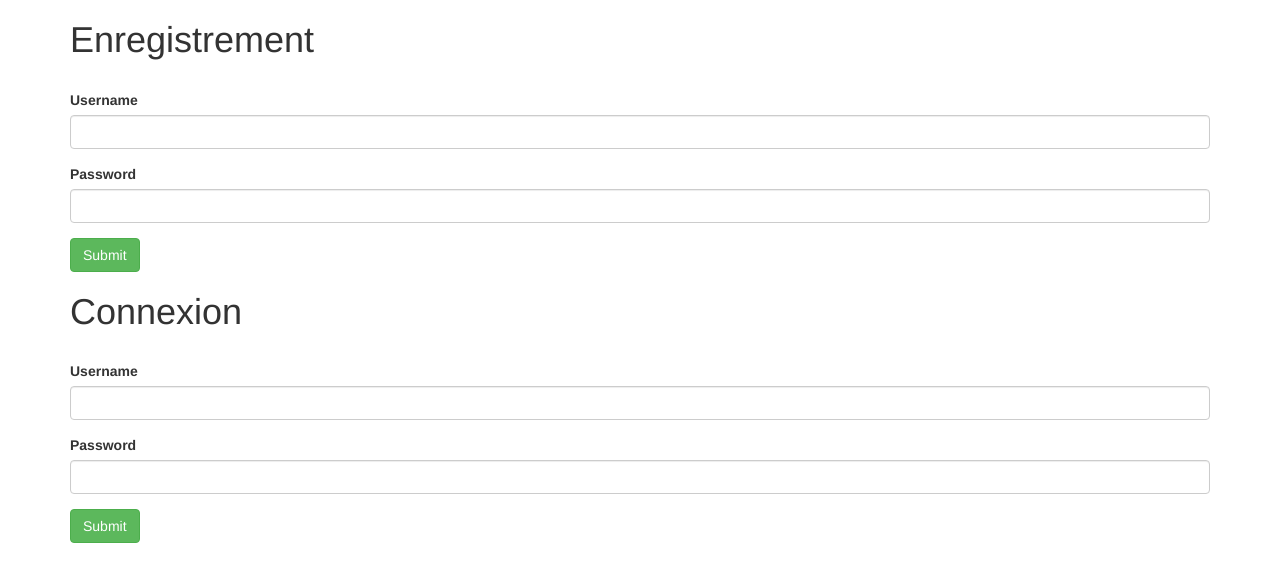
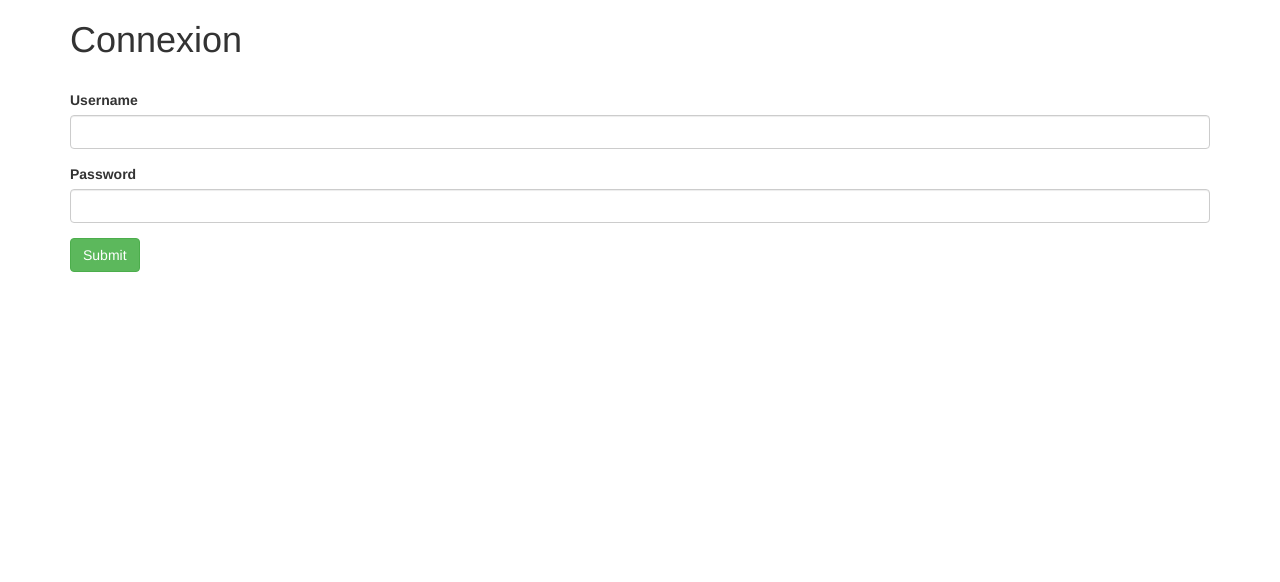
Before and after one commit to yann9602/frontAngular4, an Angular app: page / in a window 1280 px wide. Shown: the top 582 px of the page. Built offline with nearby package versions, Linux system fonts and the light colour scheme; what ng2-charts would draw is missing.

Commit message:
:fix: graph

```diff
--- a/src/app/app.component.html
+++ b/src/app/app.component.html
@@ -1,21 +1,3 @@
-<div class="container" [hidden]="ngShowForm()">
-  <div class="col-12">
-    <h1>Enregistrement</h1>
-    <br/>
-    <form (ngSubmit)="connect(formSignUp.value)" #formSignUp="ngForm">
-      <div class="form-group">
-        <label for="username">Username</label>
-        <input type="text" class="form-control"  value="root" name="username" id="username" [(ngModel)]="username">
-      </div>
-      <div class="form-group">
-        <label for="password">Password</label>
-        <input type="password" name="password" value="root" class="form-control" id="password" [(ngModel)]="password">
-      </div>
-      <button type="submit" class="btn btn-success">Submit</button>
-    </form>
-  </div>
-</div>
-
 <div class="container" [hidden]="ngShowForm()">
   <div class="col-12">
     <h1>Connexion</h1>
@@ -23,7 +5,7 @@
     <form (ngSubmit)="connect(formSignIn.value)" #formSignIn="ngForm">
       <div class="form-group">
         <label for="username">Username</label>
-        <input type="text" class="form-control"  value="root" name="username" id="username" [(ngModel)]="username">
+        <input type="text" class="form-control" value="root" name="username" id="username" [(ngModel)]="username">
       </div>
       <div class="form-group">
         <label for="password">Password</label>
@@ -40,7 +22,7 @@
     <form (ngSubmit)="outMoney(outForm.value)" #outForm="ngForm">
       <div class="form-group">
         <label for="amount">Montant</label>
-        <input type="number"  class="form-control" name="amount" id="amount" [(ngModel)]="amount">
+        <input type="number" class="form-control" name="amount" id="amount" [(ngModel)]="amount">
       </div>
 
       <button type="submit" class="btn btn-success">Submit</button>
@@ -52,14 +34,16 @@
     <form (ngSubmit)="inMoney(inForm.value)" #inForm="ngForm">
       <div class="form-group">
         <label for="amount">Montant</label>
-        <input type="number"  class="form-control" name="amount" id="amount" [(ngModel)]="amount">
+        <input type="number" class="form-control" name="amount" id="amount" [(ngModel)]="amount">
       </div>
       <button type="submit" class="btn btn-success">Submit</button>
 
     </form>
   </div>
-
+</div>
 <div class="container" *ngIf="transferValue!=null">
+  <div class="row">
+    <div class="col-xs-12 col-sm-4">
       <table class="table">
         <thead>
           <tr>
@@ -70,7 +54,7 @@
           </tr>
         </thead>
         <tbody *ngFor="let transfer of (transferValue.transfers ? transferValue.transfers: [])">
-        <tr >
+          <tr>
             <th scope="row"></th>
             <td>{{transfer.sender}}</td>
             <td>{{transfer.amount}}</td>
@@ -79,6 +63,7 @@
         </tbody>
       </table>
     </div>
+    <div class="col-xs-12 col-sm-3">
       <div class="container" *ngIf="transferValue!=null">
         <div style="display: block">
           <canvas baseChart [data]="pieChartData" [labels]="pieChartLabels" [chartType]="pieChartType" (chartHover)="chartHovered($event)"
@@ -86,3 +71,5 @@
         </div>
       </div>
     </div>
+  </div>
+</div>
```
Lines whose indentation alone changed are shown as unchanged.
